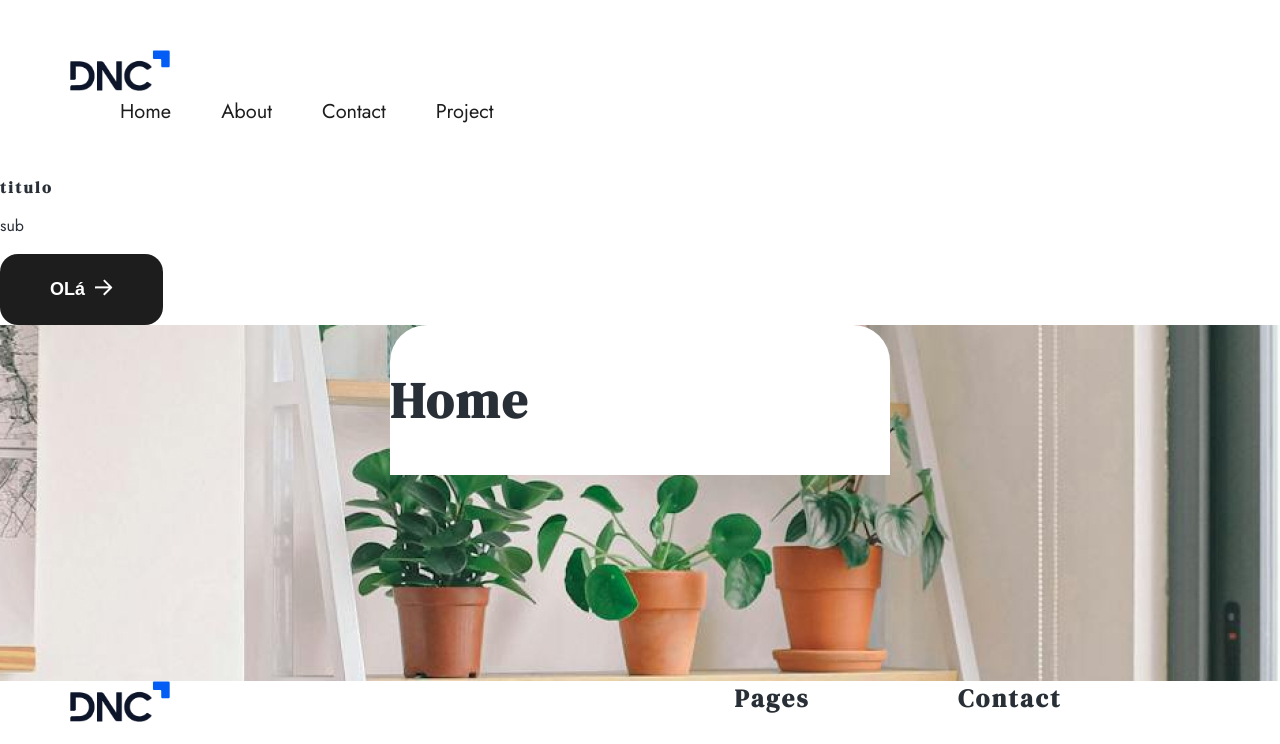
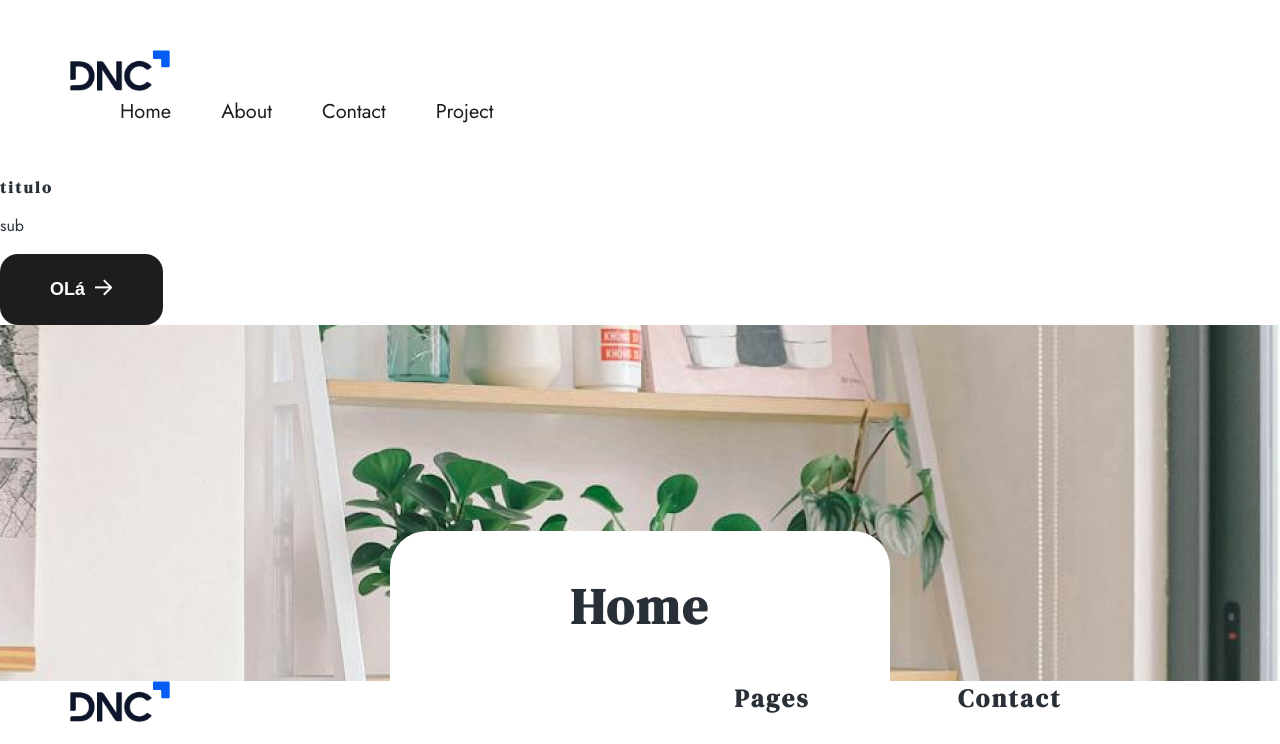
Before and after one commit to AlexandreCesar21/Site-Arquitetura-React, a React (Vite) app: page / in a window 1280 px wide. Shown: the top 744 px of the page. Built offline with nearby package versions, Linux system fonts and the light colour scheme.

Commit message:
Update Banner.css

```diff
--- a/src/components/Banner/Banner.css
+++ b/src/components/Banner/Banner.css
@@ -15,4 +15,10 @@
     height: 150px;
     margin: 0 auto;
     max-width: 500px;
+    display: flex;
+    align-items: center;
+    justify-content: center;
+    position: relative;
+    top: 206px;
+    width: 100%;
 }
```
